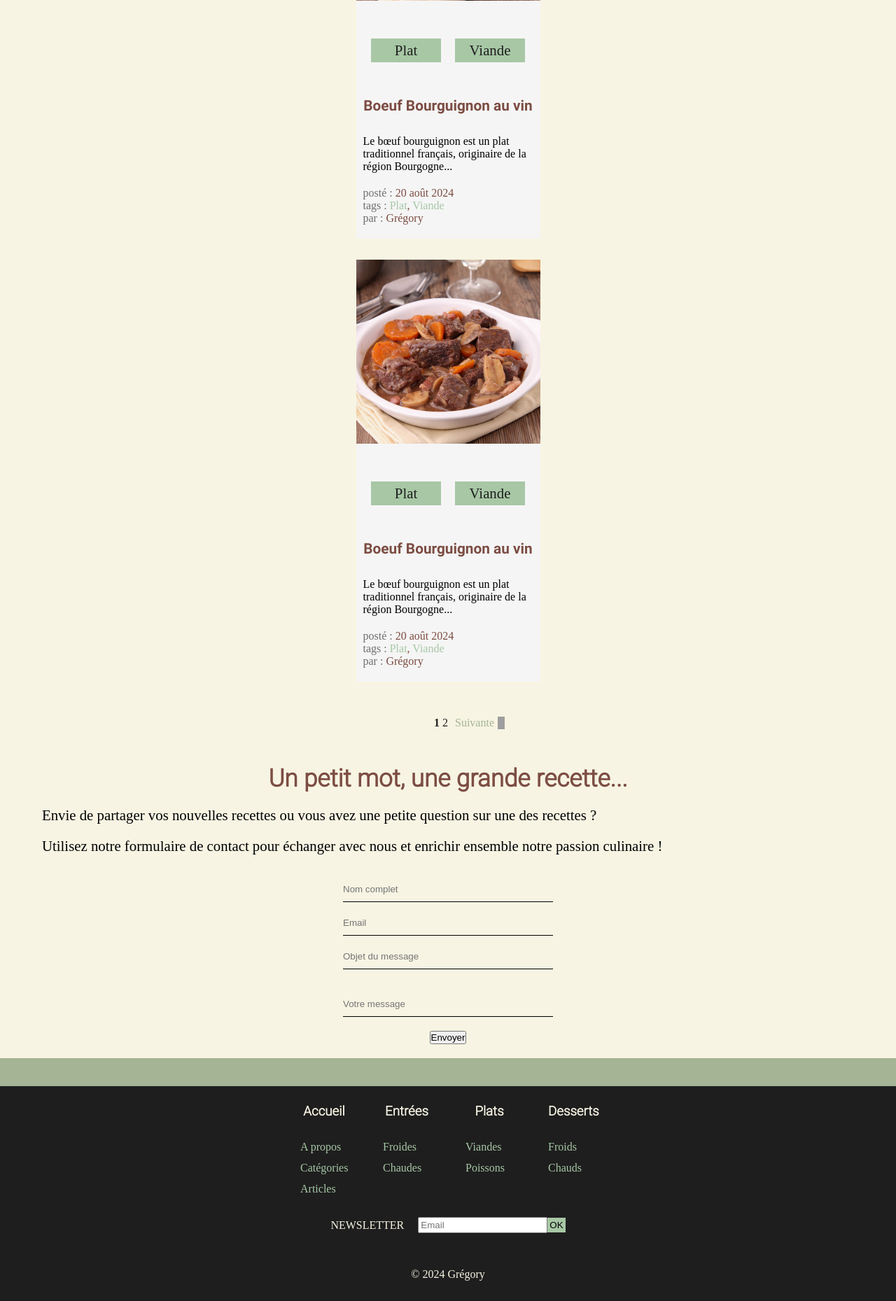
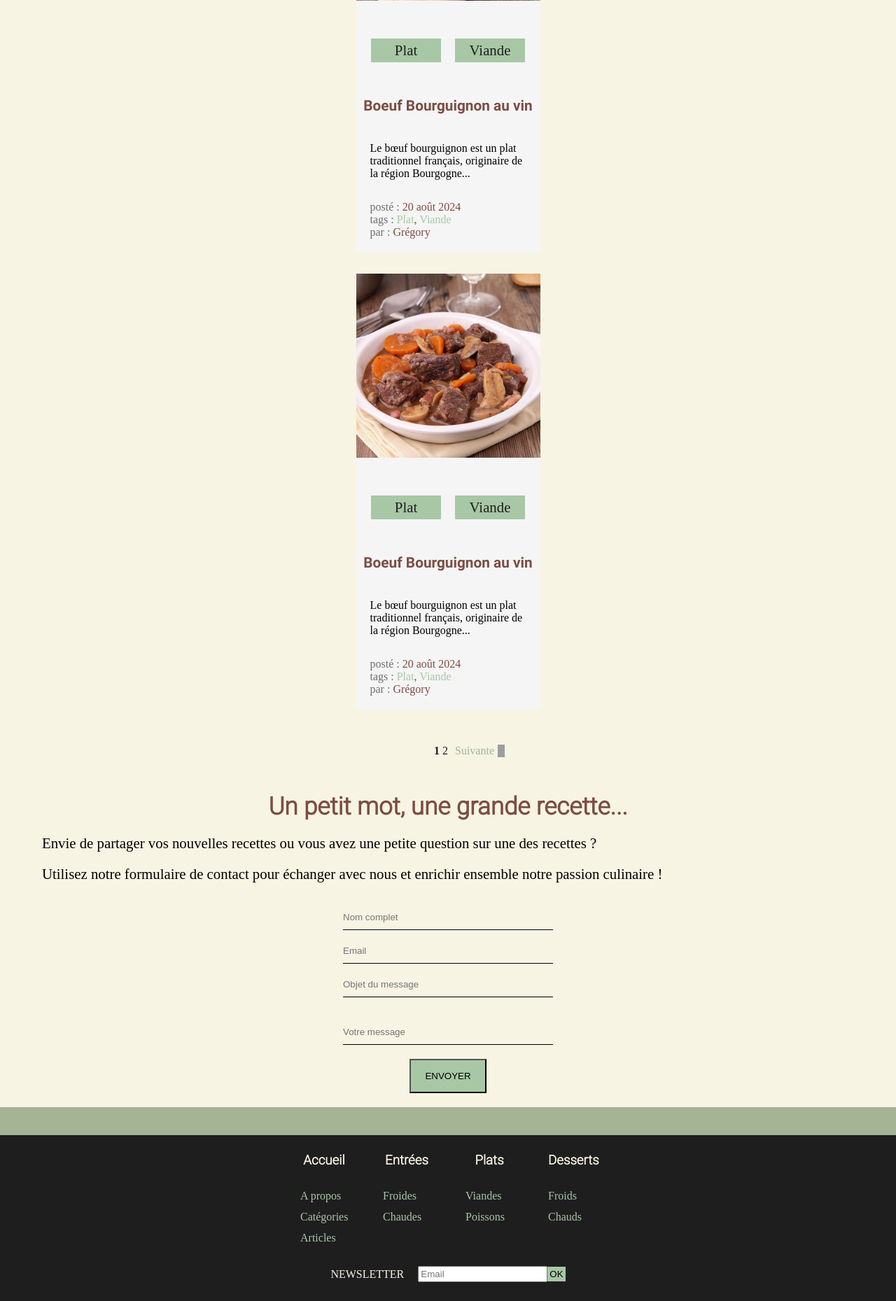
Before and after one commit to GregoryVDev/BlogCuisine, a PHP site: page / in a window 1280 px wide. Shown: the part 3603-5462 px from the top of the page at 70% size. Run offline with PHP 8.4, Linux system fonts and the light colour scheme; some web fonts are replaced; grey boxes are pictures that could not be loaded.

Commit message:
Added padding in container-credit and in figcaption

```diff
--- a/src/css/index.css
+++ b/src/css/index.css
@@ -296,13 +296,13 @@ section h2 {
 
 .produit figcaption .text {
   font-family: var(--PlayRegular);
-  padding: 10px;
+  padding: 20px;
   margin-bottom: 10px;
 }
 
 .container-credit p {
   font-family: var(--PlayRegular);
-  padding: 0 10px;
+  padding: 0 20px;
   color: var(--color1);
 }
 
@@ -393,6 +393,13 @@ form {
   padding-bottom: 10px;
 }
 
+#contact button {
+  padding: 15px 20px;
+  background: var(--color5);
+  cursor: pointer;
+  text-transform: uppercase;
+}
+
 /* ----------------------
           FOOTER
    ----------------------
```
